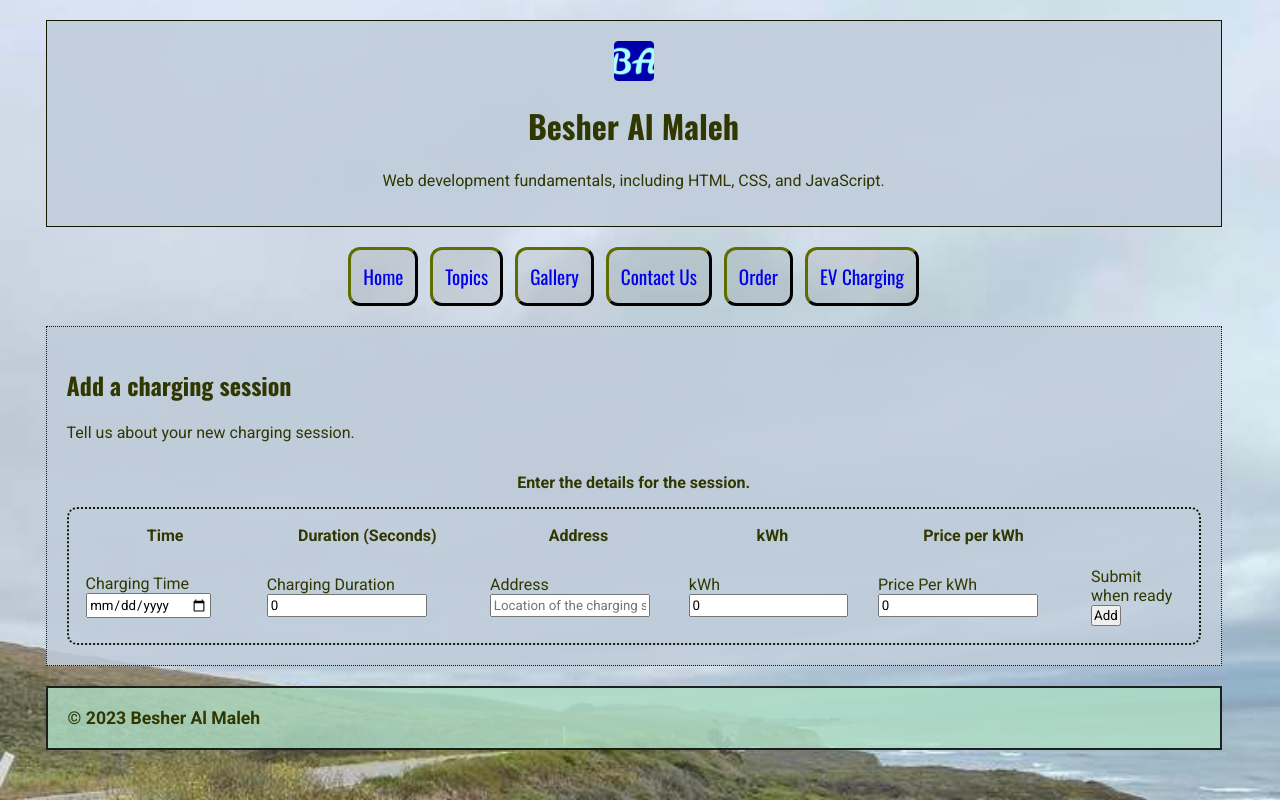
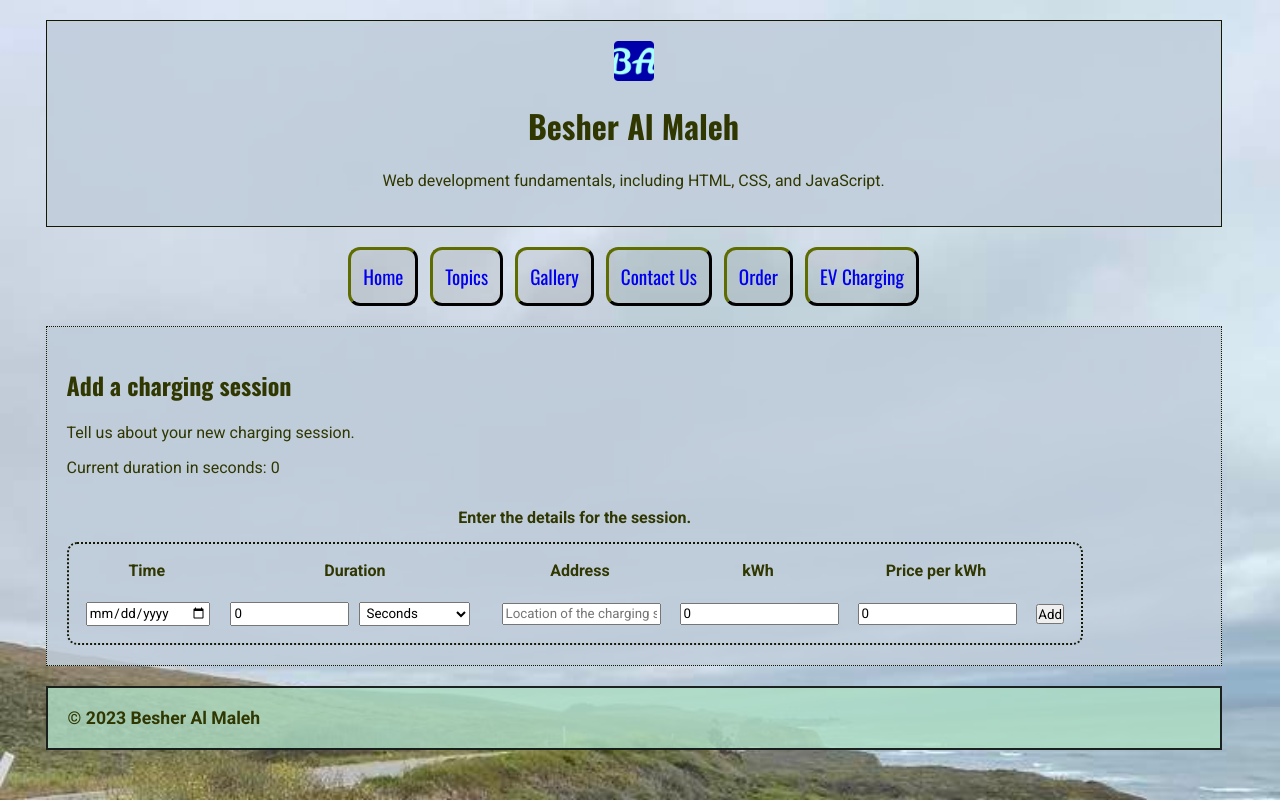
Before and after one commit to almalehb/cs290-a8-almalehb-portfolio, a React (Create React App) app in the folder a8-almalehb-portfolio/frontend/: page /create in a window 1280 px wide. Built offline with nearby package versions, Linux system fonts and the light colour scheme.

Commit message:
add time units

```diff
--- a/a8-almalehb-portfolio/frontend/src/App.css
+++ b/a8-almalehb-portfolio/frontend/src/App.css
@@ -538,6 +538,17 @@ object {}
   padding: 5px;
 }
 
+.charge-duration-container {
+  display: flex;
+  align-items: center;
+}
+
+.charge-duration,
+.time-unit-select {
+  width: 50%;
+  margin-right: 10px;
+}
+
 @keyframes App-logo {}
 
 /*   ===== TABLET  media query overrides mobile styles ===== */
--- a/a8-almalehb-portfolio/frontend/src/pages/AddChargingPageTable.js
+++ b/a8-almalehb-portfolio/frontend/src/pages/AddChargingPageTable.js
@@ -1,4 +1,4 @@
-import React, { useState } from 'react';
+import React, { useState, useEffect } from 'react';
 import { useNavigate } from "react-router-dom";
 
 // Change the icons, function names, and parameters
@@ -8,15 +8,31 @@ export const AddChargingPageTable = () => {
 
     const [time, setTime] = useState(Date());
     const [durationInSeconds, setDurationInSeconds] = useState(0);
+
+    const [duration, setDuration] = useState(0);
+    const [durationUnits, setDurationUnits] = useState('');
+
     const [address, setAddress] = useState('');
     const [kwh, setKwh] = useState(0);
     const [pricePerKwh, setPricePerKwh] = useState(0);
 
     const redirect = useNavigate();
 
+    useEffect(() => {
+        let durationResult = 0;
+        if (durationUnits === "hours") {
+            durationResult = duration * 60 * 60
+        } else if (durationUnits === "minutes") {
+            durationResult = duration * 60
+        } else {
+            durationResult = duration
+        }
+        setDurationInSeconds(durationResult);
+    }, [durationUnits, duration]);
+
     const addChargingSession = async () => {
 
-        const totalPrice = durationInSeconds * pricePerKwh
+        const totalPrice = durationInSeconds * pricePerKwh;
 
         const newChargingSession = { time, durationInSeconds, address, kwh };
         const response = await fetch('/chargingSessions', {
@@ -26,12 +42,11 @@ export const AddChargingPageTable = () => {
                 'Content-Type': 'application/json',
             },
         });
-        if(response.status === 201){
+        if (response.status === 201) {
             alert(`Successfully added your new charging session at ${address}!`);
         } else {
             alert(`We were unable to add your charging session. We received error code = ${response.status}`);
         }
-        redirect("/");
     };
 
     return (
@@ -39,13 +54,13 @@ export const AddChargingPageTable = () => {
             <article>
                 <h2>Add a charging session</h2>
                 <p>Tell us about your new charging session.</p>
-
+                <p>Current duration in seconds: {durationInSeconds}</p>
                 <table id="chargingSessions">
                     <caption>Enter the details for the session.</caption>
                     <thead>
                         <tr>
                             <th>Time</th>
-                        <th>Duration (Seconds)</th>
+                            <th>Duration</th>
                             <th>Address</th>
                             <th>kWh</th>
                             <th>Price per kWh</th>
@@ -53,7 +68,7 @@ export const AddChargingPageTable = () => {
                     </thead>
                     <tbody>
                         <tr>
-                <td><label for="time">Charging Time</label>
+                            <td>
                                 <input
                                     type="date"
                                     placeholder="Date and time of your charging session."
@@ -62,16 +77,23 @@ export const AddChargingPageTable = () => {
                                     id="time" />
                             </td>
 
-                    <td><label for="duration">Charging Duration</label>
+                            <td>
+                                <div className="charge-duration-container">
                                     <input
                                         type="number"
-                            value={durationInSeconds}
-                            placeholder="Duration in seconds."
-                            onChange={e => setDurationInSeconds(e.target.value)}
-                            id="duration" />
+                                        value={duration}
+                                        min={0}
+                                        onChange={e => setDuration(e.target.value)}
+                                        className="charge-duration" />
+                                    <select className="time-unit-select" onChange={e => setDurationUnits(e.target.value)}>
+                                        <option value="seconds">Seconds</option>
+                                        <option value="minutes">Minutes</option>
+                                        <option value="hours">Hours</option>
+                                    </select>
+                                </div>
                             </td>
 
-                    <td><label for="Address">Address</label>
+                            <td>
                                 <input
                                     type="text"
                                     placeholder="Location of the charging session."
@@ -80,26 +102,28 @@ export const AddChargingPageTable = () => {
                                     id="Address" />
                             </td>
 
-                    <td><label for="kwh">kWh</label>
+                            <td>
                                 <input
                                     type="number"
                                     placeholder="Kilowatt-hour amount."
                                     value={kwh}
+                                    min={0}
                                     onChange={e => setKwh(e.target.value)}
                                     id="kwh" />
                             </td>
 
-                    <td><label for="pricePerKwh">Price Per kWh</label>
+                            <td>
                                 <input
                                     type="number"
                                     placeholder="Price per kilowatt-hour."
                                     value={pricePerKwh}
+                                    min={0}
                                     onChange={e => setPricePerKwh(e.target.value)}
                                     id="pricePerKwh" />
                             </td>
 
                             <td>
-                    <label for="submit">Submit when ready</label>
+
                                 <button
                                     type="submit"
                                     onClick={addChargingSession}
--- a/a8-almalehb-portfolio/frontend/src/pages/EditChargingPageTable.js
+++ b/a8-almalehb-portfolio/frontend/src/pages/EditChargingPageTable.js
@@ -1,15 +1,31 @@
-import React, { useState }  from 'react';
+import React, { useState, useEffect } from 'react';
 import { useNavigate } from "react-router-dom";
 
 export const EditChargingPageTable = ({ chargingSessionToEdit }) => {
 
     const [time, setTime] = useState(chargingSessionToEdit.time);
     const [durationInSeconds, setDurationInSeconds] = useState(chargingSessionToEdit.durationInSeconds);
+
+    const [duration, setDuration] = useState(0);
+    const [durationUnits, setDurationUnits] = useState('');
+
     const [address, setAddress] = useState(chargingSessionToEdit.address);
     const [kwh, setKwh] = useState(chargingSessionToEdit.kwh);
     const [pricePerKwh, setPricePerKwh] = useState(chargingSessionToEdit.pricePerKwh);
 
     const redirect = useNavigate();
+
+    useEffect(() => {
+        let durationResult = 0;
+        if (durationUnits === "hours") {
+            durationResult = duration * 60 * 60
+        } else if (durationUnits === "minutes") {
+            durationResult = duration * 60
+        } else {
+            durationResult = duration
+        }
+        setDurationInSeconds(durationResult);
+    }, [durationUnits, duration]);
 
     const editChargingSession = async () => {
         const response = await fetch(`/chargingSessions/${chargingSessionToEdit._id}`, {
@@ -21,7 +37,7 @@ export const EditChargingPageTable = ({ chargingSessionToEdit }) => {
                 kwh: kwh,
                 pricePerKwh: pricePerKwh
             }),
-            headers: {'Content-Type': 'application/json',},
+            headers: { 'Content-Type': 'application/json', },
         });
 
         if (response.status === 200) {
@@ -30,7 +46,6 @@ export const EditChargingPageTable = ({ chargingSessionToEdit }) => {
             const errMessage = await response.json();
             alert(`We were unable to update your charging session. We received code = ${response.status}. ${errMessage.Error}`);
         }
-        redirect("/");
     }
 
     return (
@@ -43,7 +58,7 @@ export const EditChargingPageTable = ({ chargingSessionToEdit }) => {
                     <thead>
                         <tr>
                             <th>Time</th>
-                        <th>Duration (Seconds)</th>
+                            <th>Duration</th>
                             <th>Address</th>
                             <th>kWh</th>
                             <th>Price per kWh</th>
@@ -51,7 +66,7 @@ export const EditChargingPageTable = ({ chargingSessionToEdit }) => {
                     </thead>
                     <tbody>
                         <tr>
-                <td><label for="time">Charging Time</label>
+                            <td>
                                 <input
                                     type="date"
                                     placeholder={chargingSessionToEdit.time}
@@ -60,16 +75,23 @@ export const EditChargingPageTable = ({ chargingSessionToEdit }) => {
                                     id="time" />
                             </td>
 
-                    <td><label for="duration">Charging Duration</label>
+                            <td>
+                                <div className="charge-duration-container">
                                     <input
                                         type="number"
-                            value={durationInSeconds}
-                            placeholder={chargingSessionToEdit.durationInSeconds}
-                            onChange={e => setDurationInSeconds(e.target.value)}
-                            id="duration" />
+                                        value={duration}
+                                        min={0}
+                                        onChange={e => setDuration(e.target.value)}
+                                        className="charge-duration" />
+                                    <select className="time-unit-select" onChange={e => setDurationUnits(e.target.value)}>
+                                        <option value="seconds">Seconds</option>
+                                        <option value="minutes">Minutes</option>
+                                        <option value="hours">Hours</option>
+                                    </select>
+                                </div>
                             </td>
 
-                    <td><label for="Address">Address</label>
+                            <td>
                                 <input
                                     type="text"
                                     placeholder={chargingSessionToEdit.address}
@@ -78,25 +100,27 @@ export const EditChargingPageTable = ({ chargingSessionToEdit }) => {
                                     id="Address" />
                             </td>
 
-                    <td><label for="kwh">kWh</label>
+                            <td>
                                 <input
                                     type="number"
                                     placeholder={chargingSessionToEdit.kwh}
                                     value={kwh}
+                                    min={0}
                                     onChange={e => setKwh(e.target.value)}
                                     id="kwh" />
                             </td>
 
-                    <td><label for="pricePerKwh">Price Per kWh</label>
+                            <td>
                                 <input
                                     type="number"
                                     placeholder={chargingSessionToEdit.pricePerKwh}
                                     value={pricePerKwh}
+                                    min={0}
                                     onChange={e => setPricePerKwh(e.target.value)}
                                     id="pricePerKwh" />
                             </td>
                             <td>
-                    <label for="submit">Commit</label>
+
                                 <button
                                     type="submit"
                                     onClick={editChargingSession}
```
Lines whose indentation alone changed are shown as unchanged.
